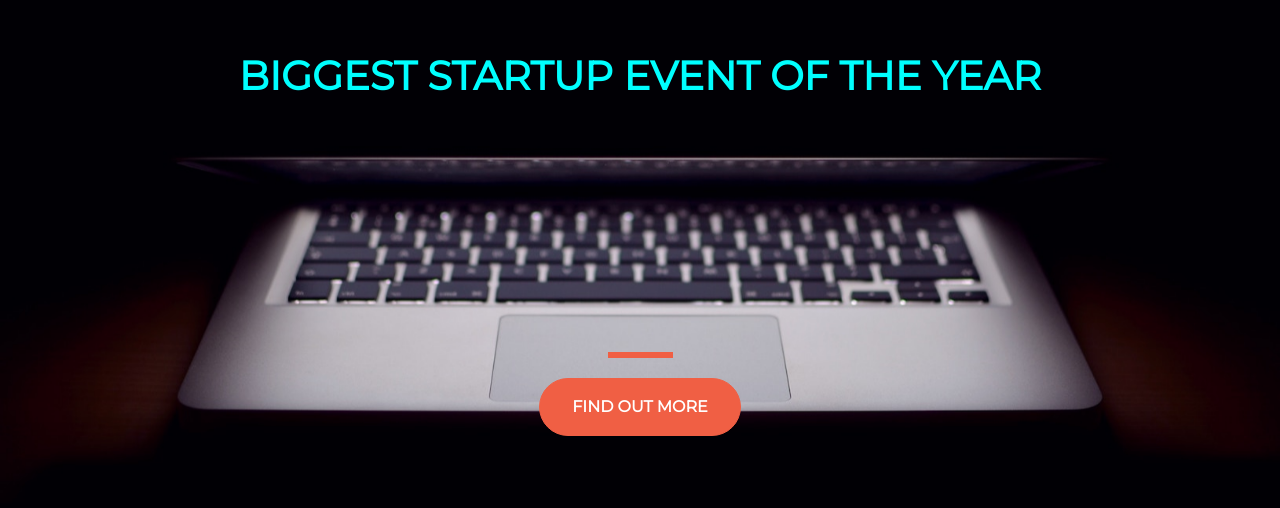
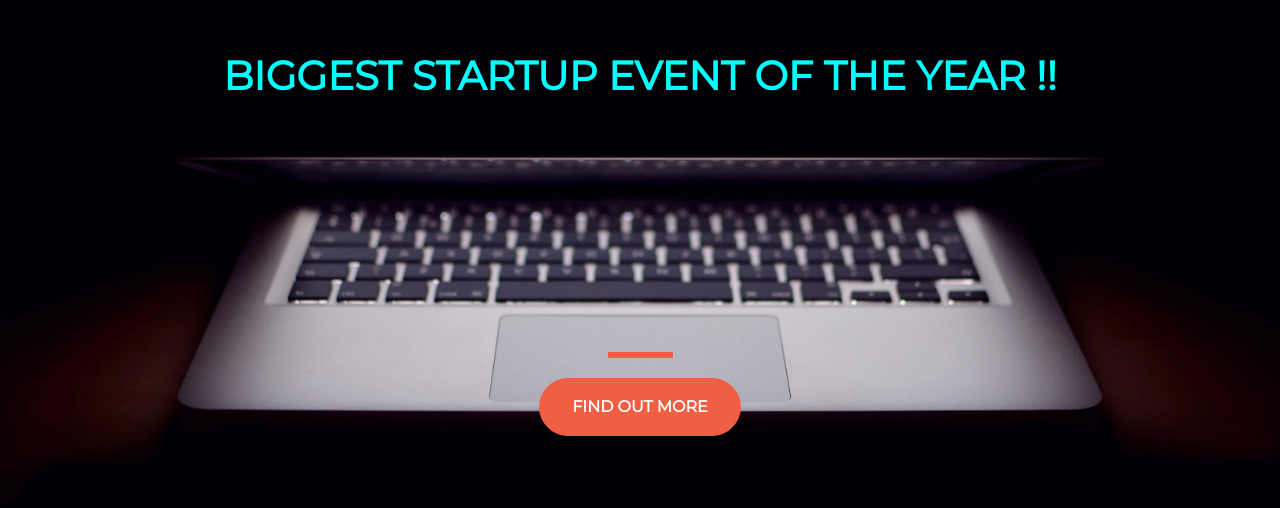
Before and after one commit to Ivaeden/Ivaeden.github.io, a plain HTML site: page index.html in a window 1280 px wide. Shown: the part 156-664 px from the top of the page. Drawn offline with nearby package versions, Linux system fonts and the light colour scheme.

Commit message:
Update index.html

```diff
--- a/index.html
+++ b/index.html
@@ -22,7 +22,7 @@
     <div class="container d-flex align-items-center h-100">
       <div class="row">
         <header class="text-center col-12">
-          <h1 class="text-uppercase"><strong>Biggest startup event of the year</strong> </h1>
+          <h1 class="text-uppercase"><strong>Biggest startup event of the year !!</strong> </h1>
         </header>
       <div class="buffer col-12"></div>
         <section class="text-center col-12">
```
